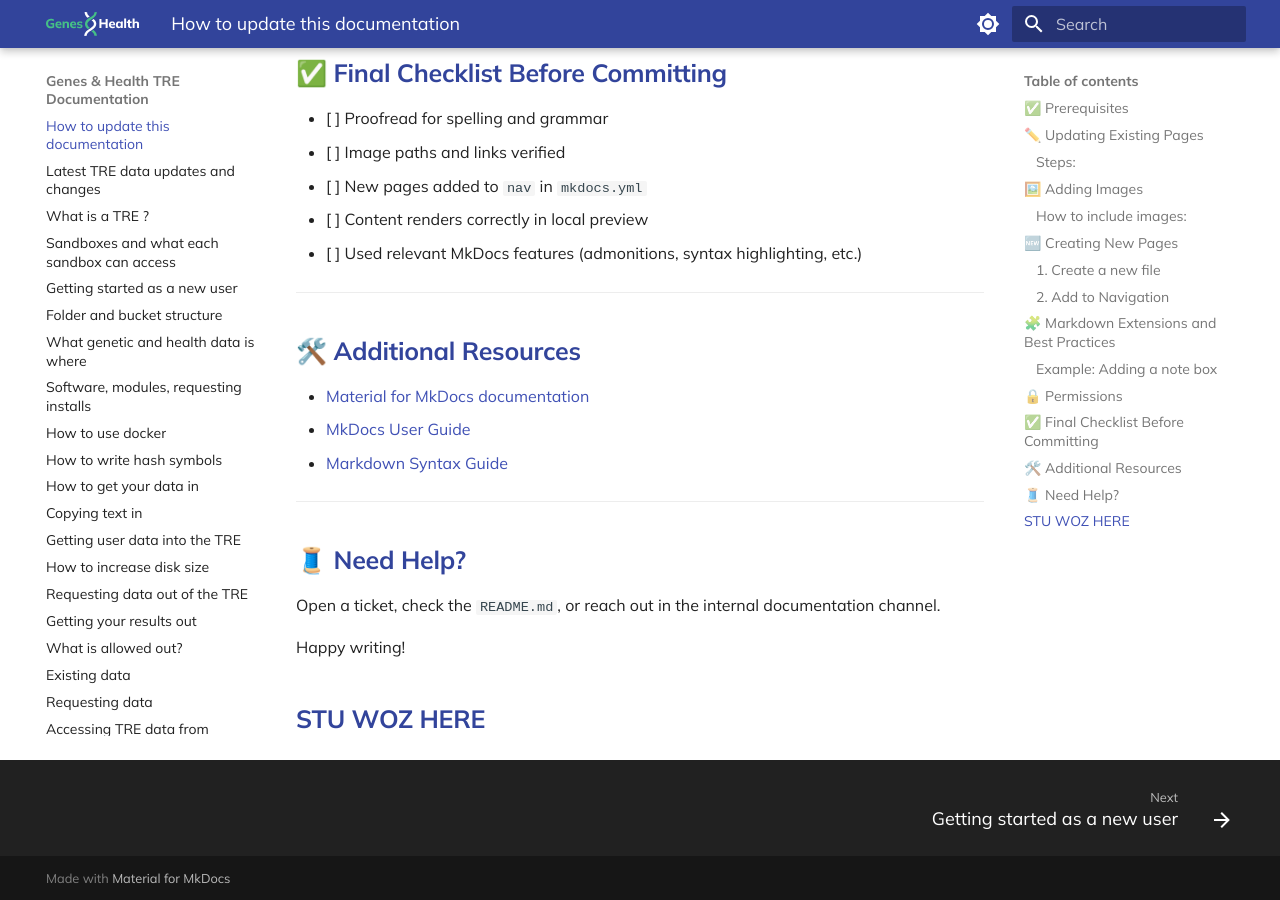
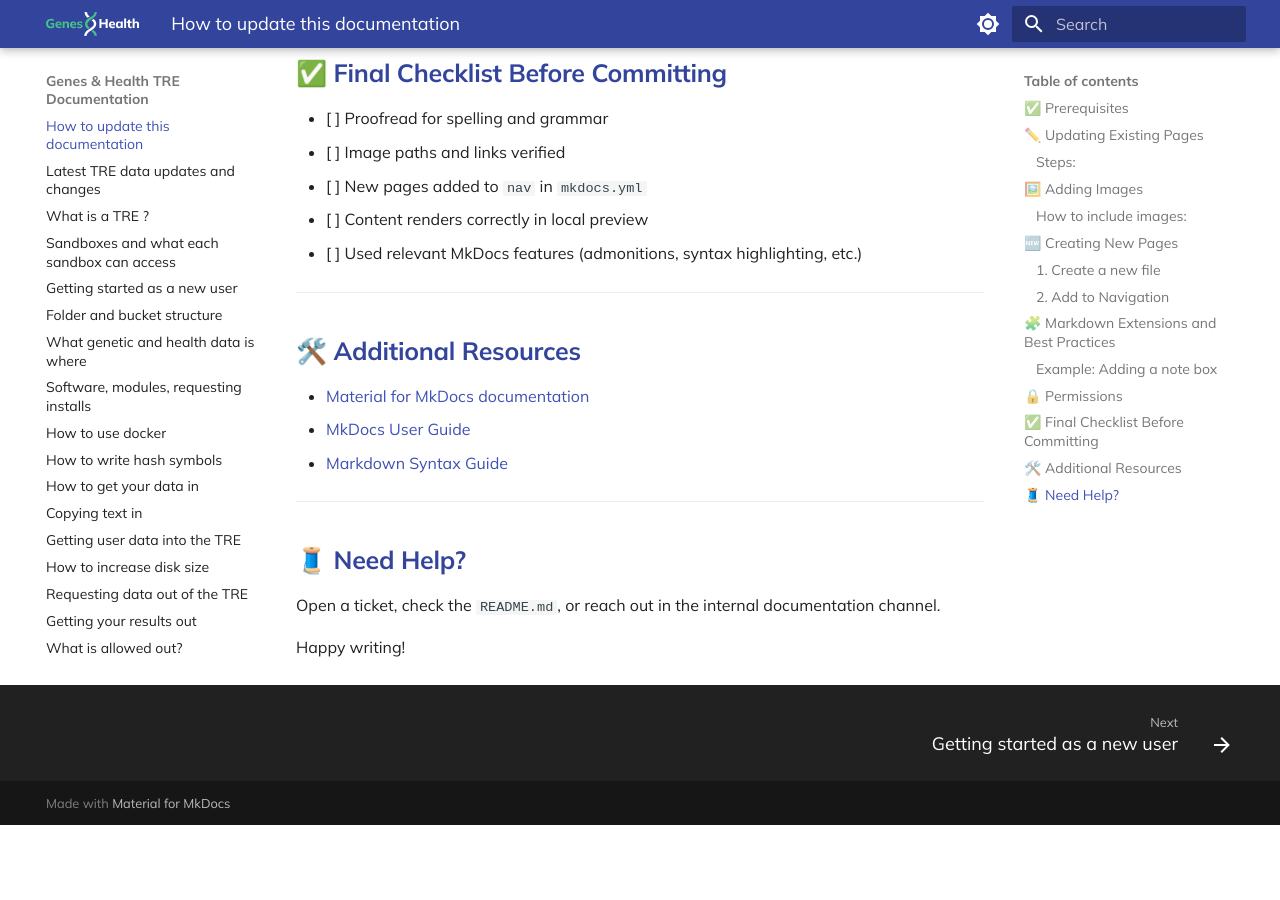
Before and after one commit to genes-and-health/TRE-documentation-v3, an MkDocs documentation site: the page built from docs/how-to-update-this-documentation.md, in a window 1280 px wide and 900 px high, scrolled down 3805 px. Built offline with MkDocs 1.6.1 and Material for MkDocs 9.7.7, drawn with Linux system fonts in a browser that asks for light colours; comment, search, counter and statistics services are not loaded; after the commit the page ends 4630 px from its top, so only the background shows below that.

Commit message:
Update how-to-update-this-documentation.md
Removed "STU WOZ HERE"

```diff
--- a/docs/how-to-update-this-documentation.md
+++ b/docs/how-to-update-this-documentation.md
@@ -1,4 +1,3 @@
-
 # How to Update this Documentation
 
 Welcome! This page is part of the documentation itself — and serves as your guide for contributing updates to it.
@@ -199,5 +198,3 @@
 Open a ticket, check the `README.md`, or reach out in the internal documentation channel.
 
 Happy writing!
-
-## STU WOZ HERE
```
